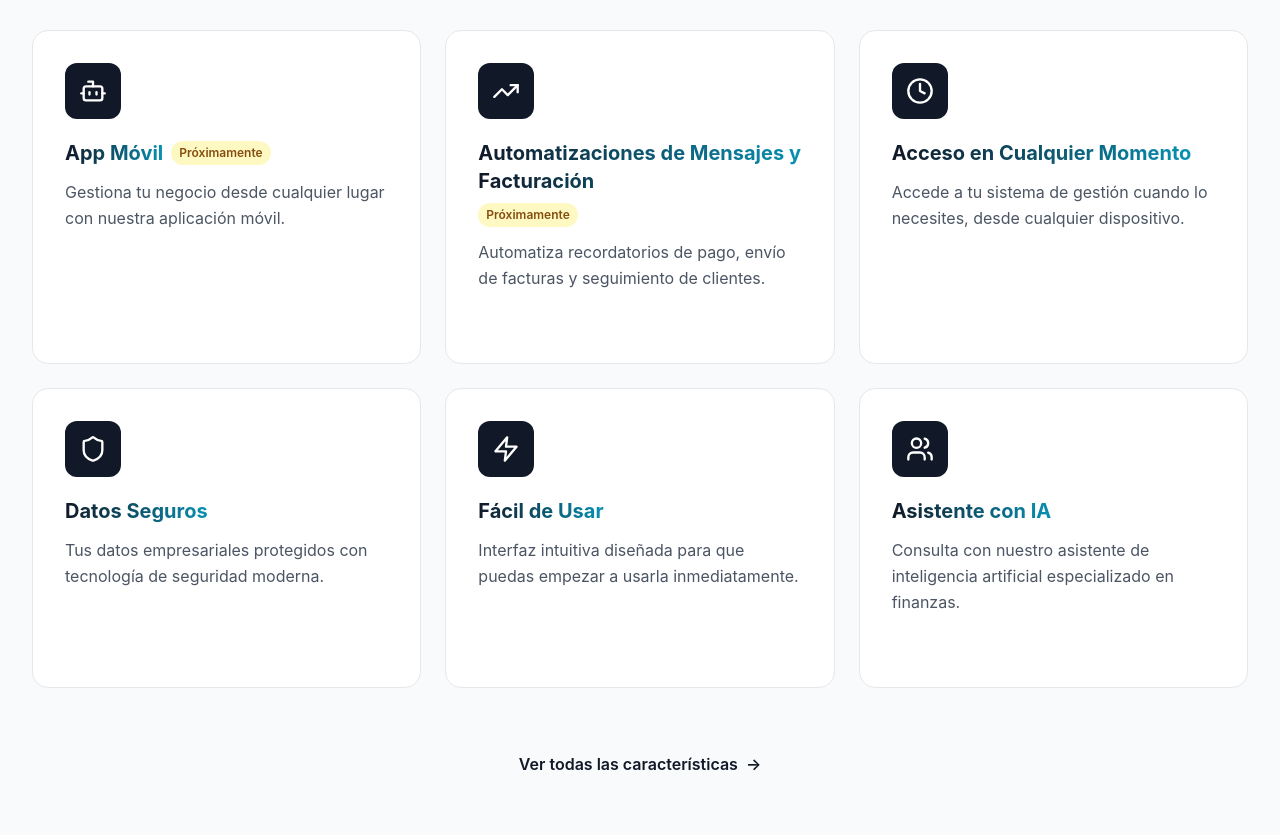
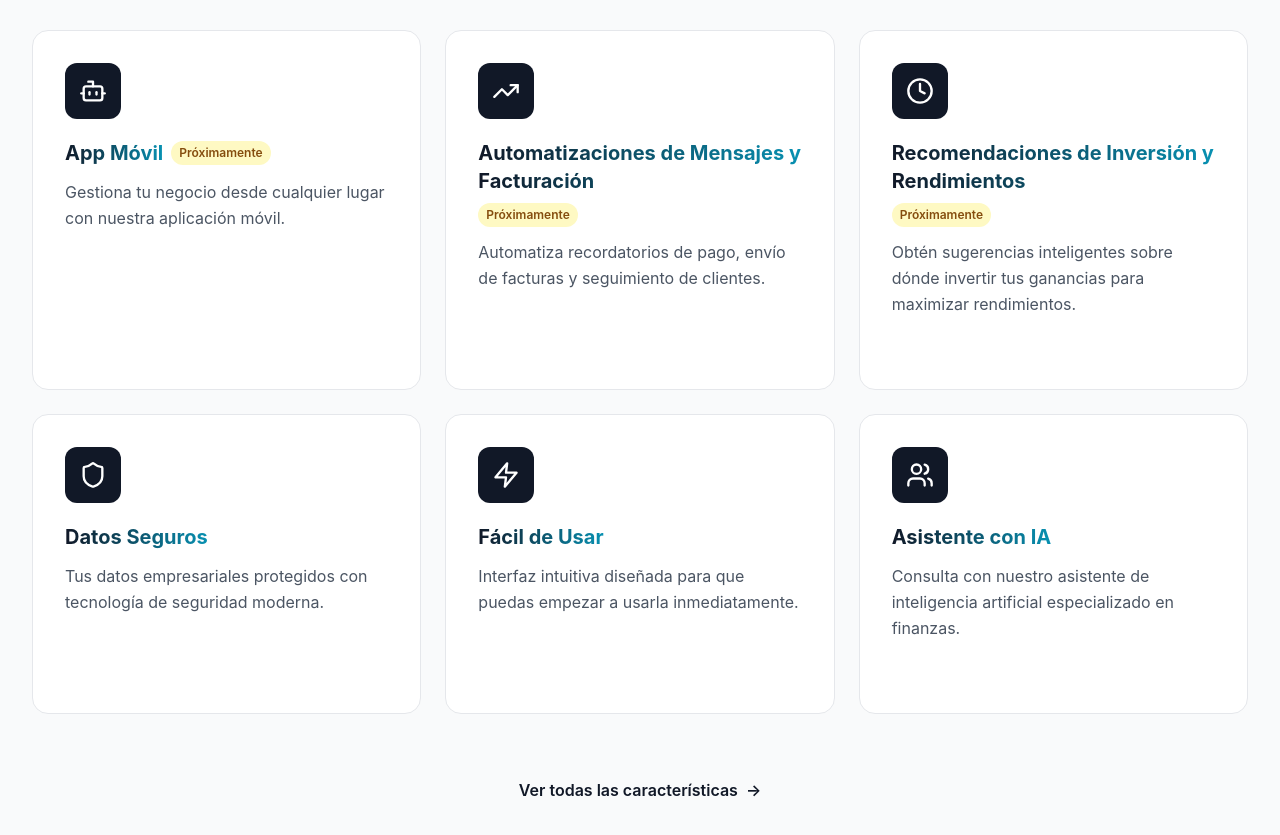
Before and after one commit to EugeNardi/mvp-IAempresas, a React (Vite) app: page / in a window 1280 px wide. Shown: the part 880-1715 px from the top of the page. Built offline with nearby package versions, Linux system fonts and the light colour scheme; no server answers.

Commit message:
commit-proximamente

```diff
--- a/src/components/Features.jsx
+++ b/src/components/Features.jsx
@@ -22,10 +22,11 @@ const Features = () => {
     },
     {
       icon: Clock,
-      title: 'Acceso en Cualquier Momento',
-      description: 'Accede a tu sistema de gestión cuando lo necesites, desde cualquier dispositivo.',
+      title: 'Recomendaciones de Inversión y Rendimientos',
+      description: 'Obtén sugerencias inteligentes sobre dónde invertir tus ganancias para maximizar rendimientos.',
       color: 'from-purple-500 to-pink-500',
-      details: 'Sistema web accesible las 24 horas del día. Consulta tu inventario, registra ventas y revisa reportes en cualquier momento desde tu computadora o navegador móvil.'
+      details: 'Sistema de análisis que evalúa tus ganancias y te sugiere opciones de inversión personalizadas, proyectando rendimientos potenciales basados en tu flujo de caja y objetivos financieros.',
+      comingSoon: true
     },
     {
       icon: Shield,
```
